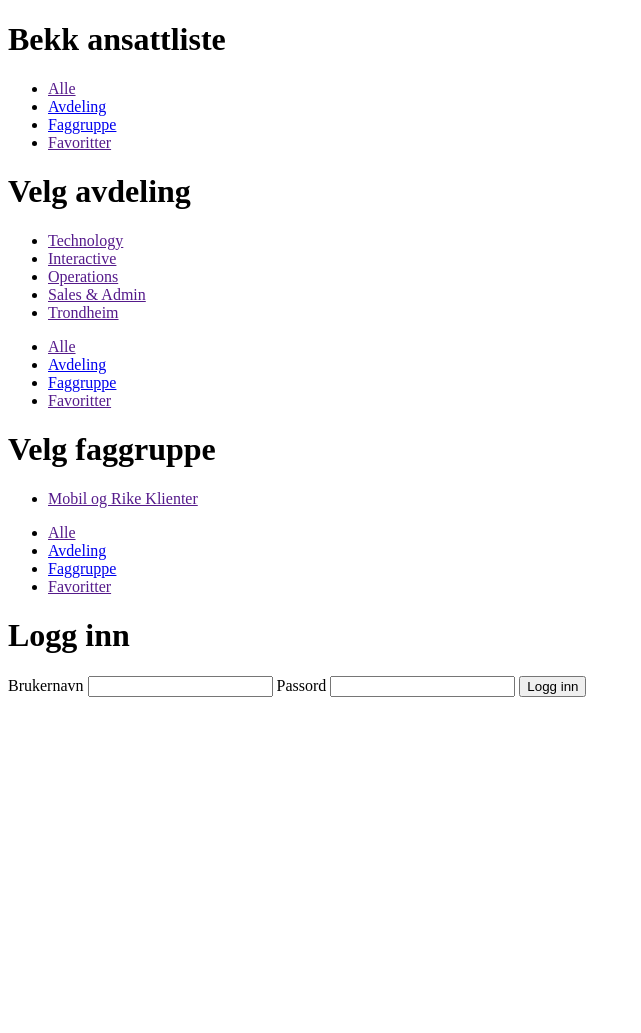
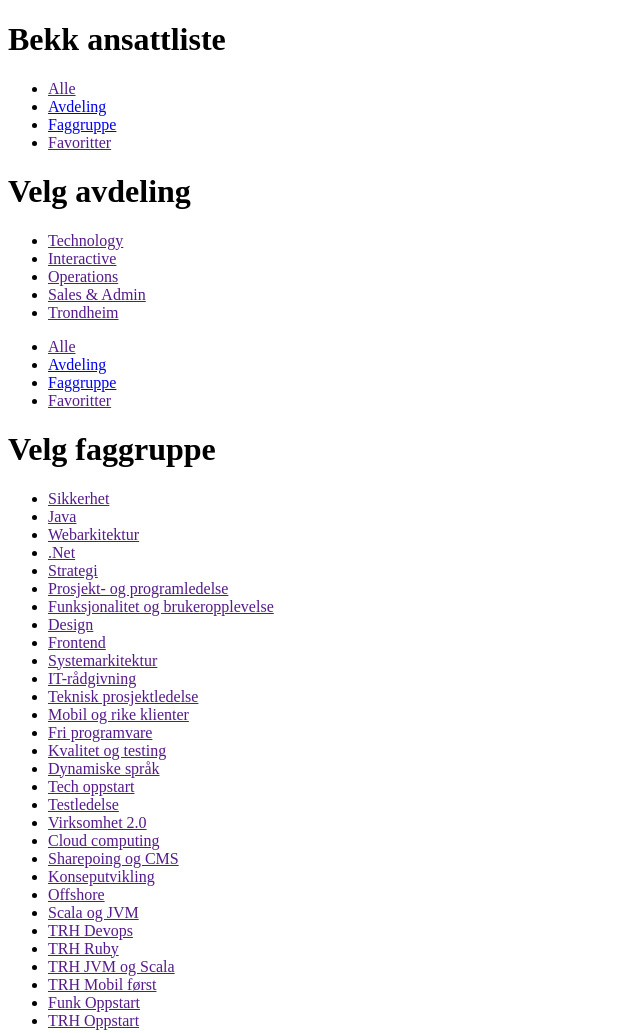
Before and after one commit to andersmartinsen/ansattliste, a plain HTML site: page www/index.html in a window 1280 px wide. Shown: the top 1033 px of the page, without its empty margins (0-641 px from the left). Before the commit the page ends 800 px from the top, so only its background shows below. Drawn offline with Linux system fonts and the light colour scheme.

Commit message:
Lagt til alle faggruppene.

```diff
--- a/www/index.html
+++ b/www/index.html
@@ -122,7 +122,36 @@
           <div data-role="content">
               <div class="content-primary">
                   <ul data-role="listview">
-                      <li><a class="my-nav" href="">Mobil og Rike Klienter</a></li>
+                      <li><a class="my-nav" href="">Sikkerhet</a></li>
+                      <li><a class="my-nav" href="">Java</a></li>
+                      <li><a class="my-nav" href="">Webarkitektur</a></li>
+                      <li><a class="my-nav" href="">.Net</a></li>
+                      <li><a class="my-nav" href="">Strategi</a></li>
+                      <li><a class="my-nav" href="">Prosjekt- og programledelse</a></li>
+                      <li><a class="my-nav" href="">Funksjonalitet og brukeropplevelse</a></li>
+                      <li><a class="my-nav" href="">Design</a></li>
+                      <li><a class="my-nav" href="">Frontend</a></li>
+                      <li><a class="my-nav" href="">Systemarkitektur</a></li>
+                      <li><a class="my-nav" href="">IT-rådgivning</a></li>
+                      <li><a class="my-nav" href="">Teknisk prosjektledelse</a></li>
+                      <li><a class="my-nav" href="">Mobil og rike klienter</a></li>
+                      <li><a class="my-nav" href="">Fri programvare</a></li>
+                      <li><a class="my-nav" href="">Kvalitet og testing</a></li>
+                      <li><a class="my-nav" href="">Dynamiske språk</a></li>
+                      <li><a class="my-nav" href="">Tech oppstart</a></li>
+                      <li><a class="my-nav" href="">Testledelse</a></li>
+                      <li><a class="my-nav" href="">Virksomhet 2.0</a></li>
+                      <li><a class="my-nav" href="">Cloud computing</a></li>
+                      <li><a class="my-nav" href="">Sharepoing og CMS</a></li>
+                      <li><a class="my-nav" href="">Konseputvikling</a></li>
+                      <li><a class="my-nav" href="">Offshore</a></li>
+                      <li><a class="my-nav" href="">Scala og JVM</a></li>
+                      <li><a class="my-nav" href="">TRH Devops</a></li>
+                      <li><a class="my-nav" href="">TRH Ruby</a></li>
+                      <li><a class="my-nav" href="">TRH JVM og Scala</a></li>
+                      <li><a class="my-nav" href="">TRH Mobil først</a></li>
+                      <li><a class="my-nav" href="">Funk Oppstart</a></li>
+                      <li><a class="my-nav" href="">TRH Oppstart</a></li>
                   </ul>
               </div>
           </div>
```
